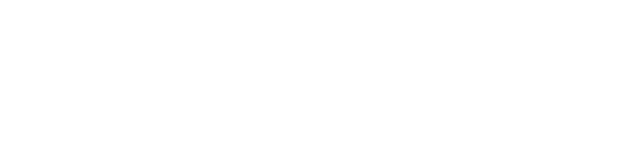
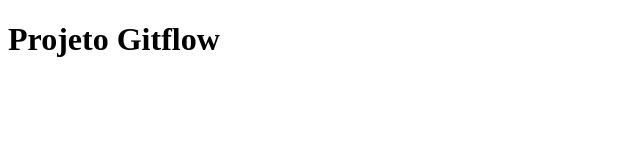
Before and after one commit to darkcrystall/gitflow, a plain HTML site: page index.html in a window 1280 px wide. Shown: the whole page, without its empty margins (0-640 px from the left). Drawn offline with Linux system fonts and the light colour scheme.

Commit message:
feat: adiciona título na página

```diff
--- a/index.html
+++ b/index.html
@@ -6,6 +6,6 @@
     <title>Gitflow</title>
 </head>
 <body>
-
+    <h1>Projeto Gitflow</h1>
 </body>
 </html>
```
